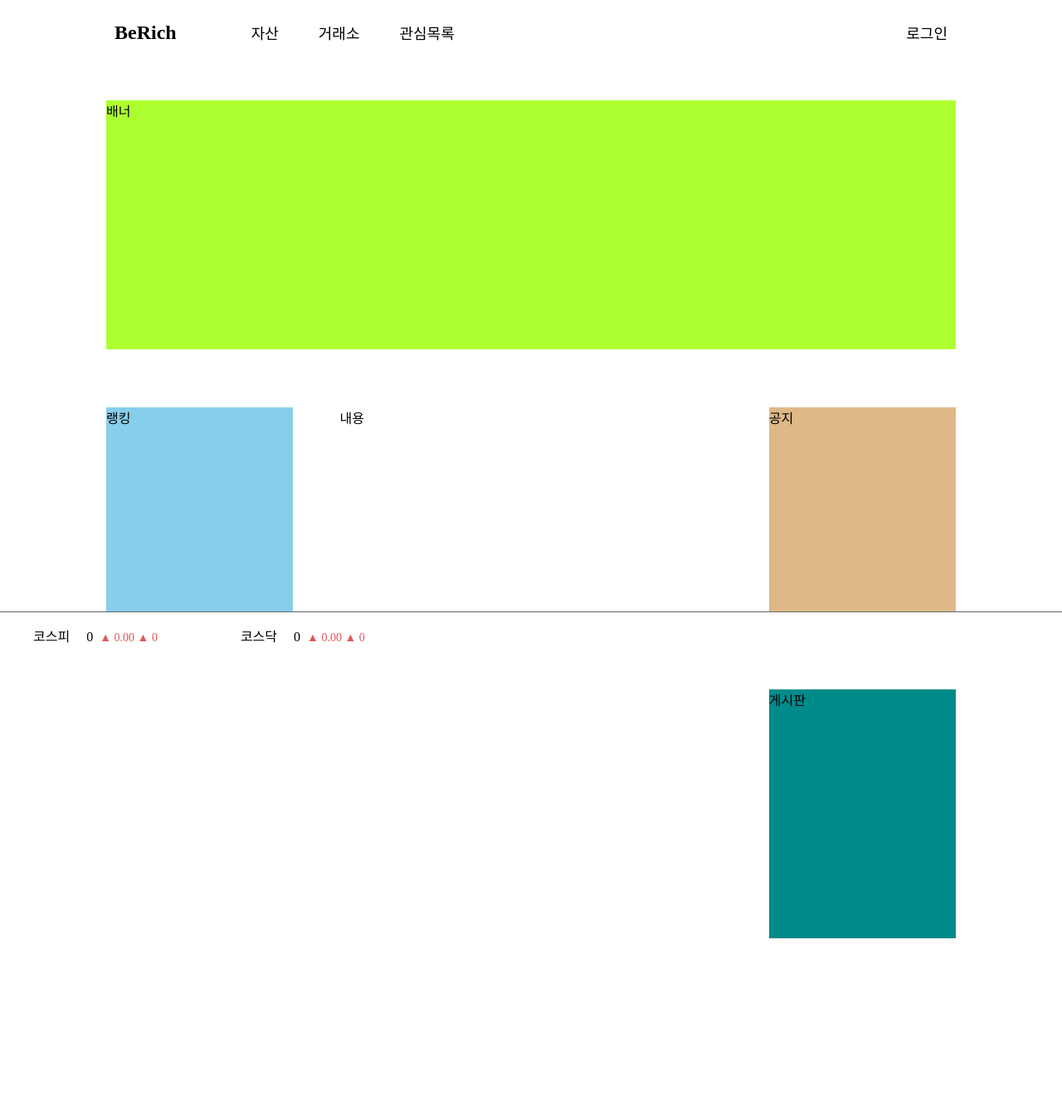
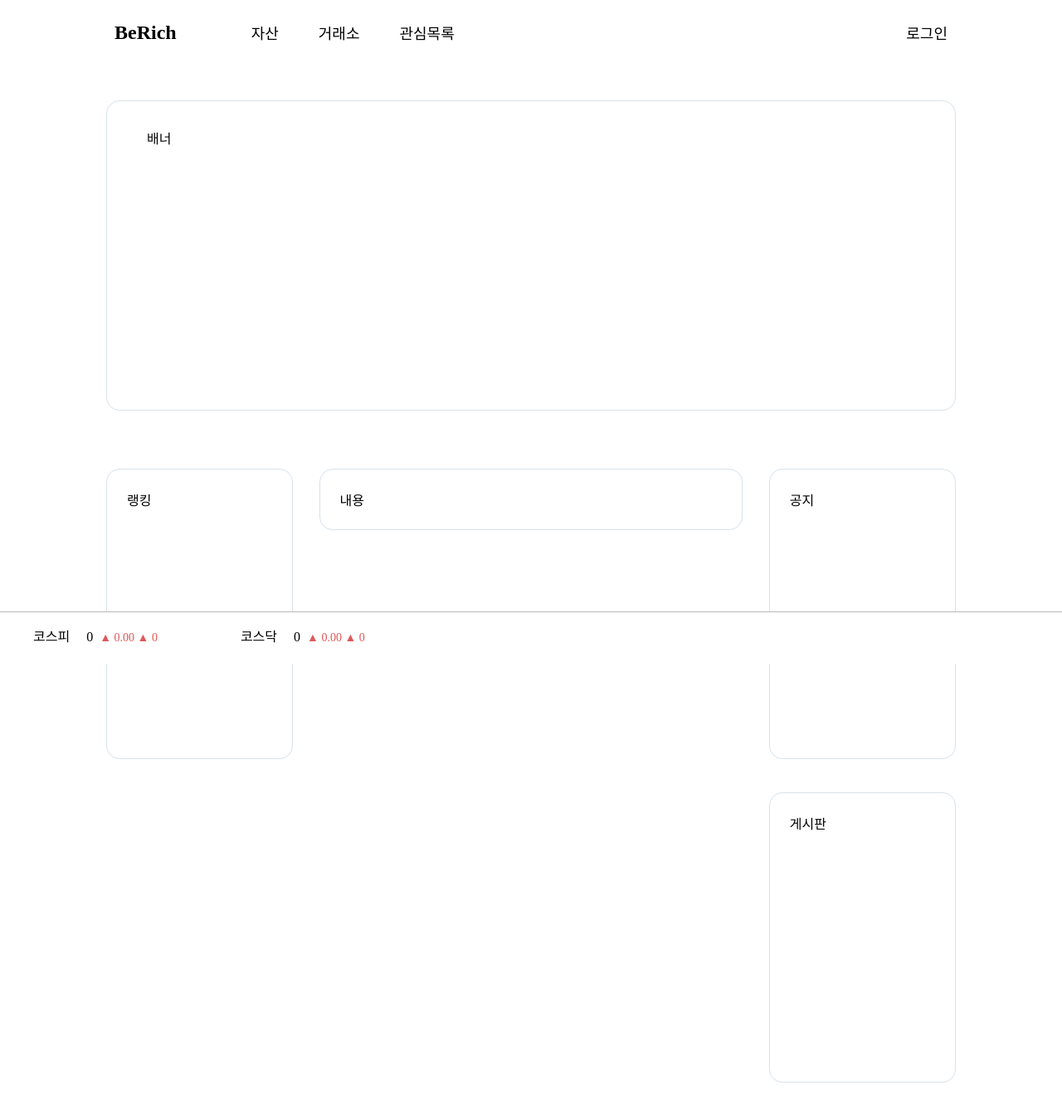
Before and after one commit to hwnim5324/BeRich, a React (Create React App) app: page / in a window 1280 px wide. Shown: the top 1344 px of the page at 83% size. Before the commit the page ends 1231 px from the top, so only its background shows below. Built offline with nearby package versions, Linux system fonts and the light colour scheme; no server answers; a web font is replaced by a local one.

Commit message:
main page ui in progress.

```diff
--- a/src/components/blocks/StockIndex.tsx
+++ b/src/components/blocks/StockIndex.tsx
@@ -28,8 +28,8 @@ const StockIndex = () : JSX.Element => {
     return (
         <div id='StockIndex'>
             <ul>
-                <li>코스피 <span>{kospi.BSTP_NMIX_PRPR} <span id={(kospi.PRDY_NMIX-kospi.BSTP_NMIX_PRPR)>0 ? 'decrease' : 'increase'}>{(kospi.PRDY_NMIX-kospi.BSTP_NMIX_PRPR)>0 ? '▼' : '▲'} {(Math.abs(kospi.PRDY_NMIX-kospi.BSTP_NMIX_PRPR)).toFixed(2)} {(kospi.PRDY_NMIX-kospi.BSTP_NMIX_PRPR)>0 ? '▼' : '▲'} {kospi.BSTP_NMIX_PRDY_CTRT}</span></span></li>
-                <li>코스닥 <span>{kosdaq.BSTP_NMIX_PRPR} <span id={(kosdaq.PRDY_NMIX-kosdaq.BSTP_NMIX_PRPR)>0 ? 'decrease' : 'increase'}>{(kosdaq.PRDY_NMIX-kosdaq.BSTP_NMIX_PRPR)>0 ? '▼' : '▲'} {(Math.abs(kosdaq.PRDY_NMIX-kosdaq.BSTP_NMIX_PRPR)).toFixed(2)} {(kosdaq.PRDY_NMIX-kosdaq.BSTP_NMIX_PRPR)>0 ? '▼' : '▲'} {kosdaq.BSTP_NMIX_PRDY_CTRT}</span></span></li>
+                <li>코스피 <span>{kospi.BSTP_NMIX_PRPR} <span id={(kospi.PRDY_NMIX-kospi.BSTP_NMIX_PRPR)>0 ? 'decrease' : 'increase'}>{(kospi.PRDY_NMIX-kospi.BSTP_NMIX_PRPR)>0 ? '▼' : '▲'} {(Math.abs(kospi.PRDY_NMIX-kospi.BSTP_NMIX_PRPR)).toFixed(2)} {(kospi.PRDY_NMIX-kospi.BSTP_NMIX_PRPR)>0 ? '▼' : '▲'} {Math.abs(kospi.BSTP_NMIX_PRDY_CTRT)}</span></span></li>
+                <li>코스닥 <span>{kosdaq.BSTP_NMIX_PRPR} <span id={(kosdaq.PRDY_NMIX-kosdaq.BSTP_NMIX_PRPR)>0 ? 'decrease' : 'increase'}>{(kosdaq.PRDY_NMIX-kosdaq.BSTP_NMIX_PRPR)>0 ? '▼' : '▲'} {(Math.abs(kosdaq.PRDY_NMIX-kosdaq.BSTP_NMIX_PRPR)).toFixed(2)} {(kosdaq.PRDY_NMIX-kosdaq.BSTP_NMIX_PRPR)>0 ? '▼' : '▲'} {Math.abs(kosdaq.BSTP_NMIX_PRDY_CTRT)}</span></span></li>
             </ul>
         </div>
     );
--- a/src/styles/blocks/StockIndex.scss
+++ b/src/styles/blocks/StockIndex.scss
@@ -2,7 +2,7 @@
     width: 100%;
     height: 62px;
 
-    border-top: 1px solid #666;
+    border-top: 1px solid #b9b9b9;
 
     position: fixed;
     bottom: 0;
--- a/src/styles/pages/Main.scss
+++ b/src/styles/pages/Main.scss
@@ -3,7 +3,10 @@
 
     #banner{
         height: 300px;
-        background-color: greenyellow;
+
+        border: 0.05px solid #d7e2eb;
+        border-radius: 1rem;
+        padding: 2rem 1.5rem 2.5rem 3rem;
     }
 
     article{
@@ -14,25 +17,38 @@
         #left-side{
             width: 22%;
             #rank{
-                background-color: skyblue;
                 height: 300px;
+
+                border: 0.05px solid #d7e2eb;
+                padding: 1.5rem 1.5rem 1.5rem 1.5rem;
+                border-radius: 1rem;
             }
         }
         #center{
             width: 45%;
             height: 100%;
+
+            border: 0.05px solid #d7e2eb;
+            padding: 1.5rem 1.5rem 1.5rem 1.5rem;
+            border-radius: 1rem;
         }
 
         #right-side{
             width: 22%;
             #notice{
-                background-color: burlywood;
                 height: 300px;
                 margin-bottom: 40px;
+
+                border: 0.05px solid #d7e2eb;
+                padding: 1.5rem 1.5rem 1.5rem 1.5rem;
+                border-radius: 1rem;
             }
             #board{
-                background-color: darkcyan;
                 height: 300px;
+
+                border: 0.05px solid #d7e2eb;
+                padding: 1.5rem 1.5rem 1.5rem 1.5rem;
+                border-radius: 1rem;
             }
         }
     }
```
